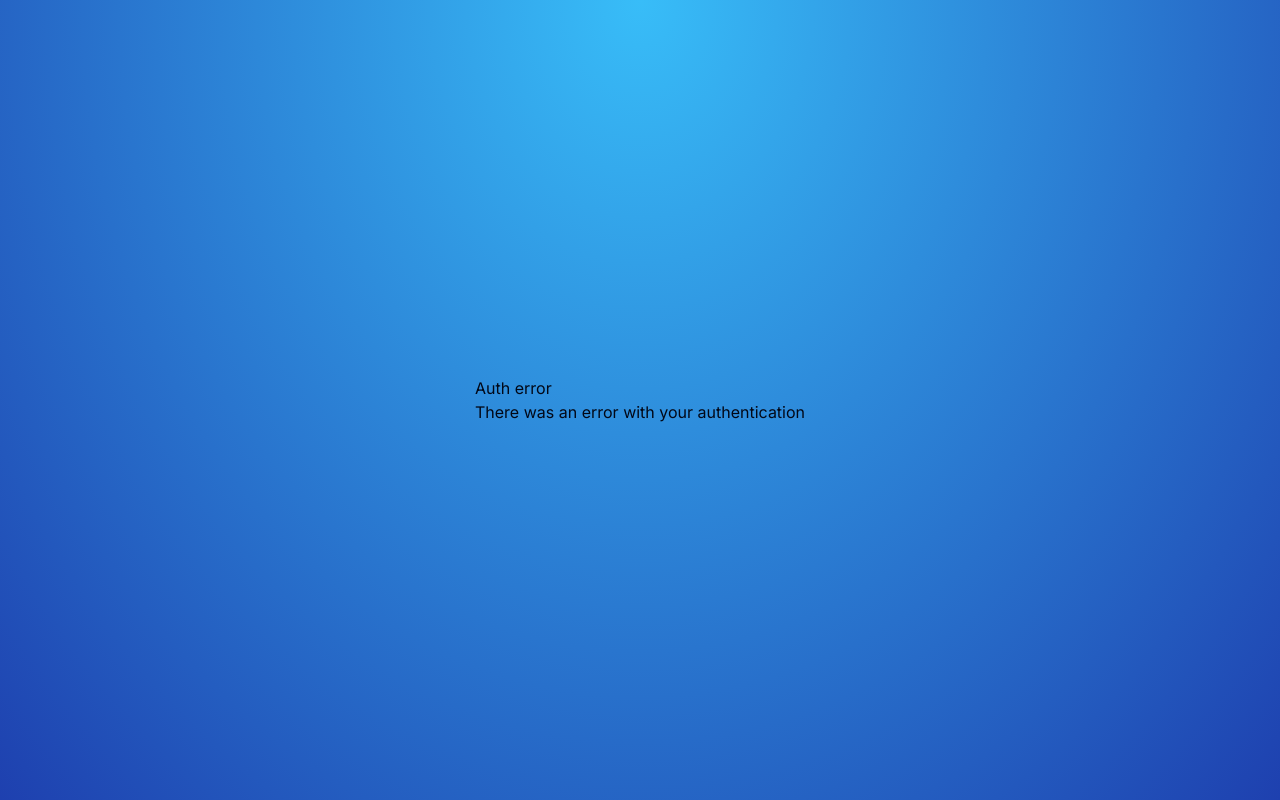
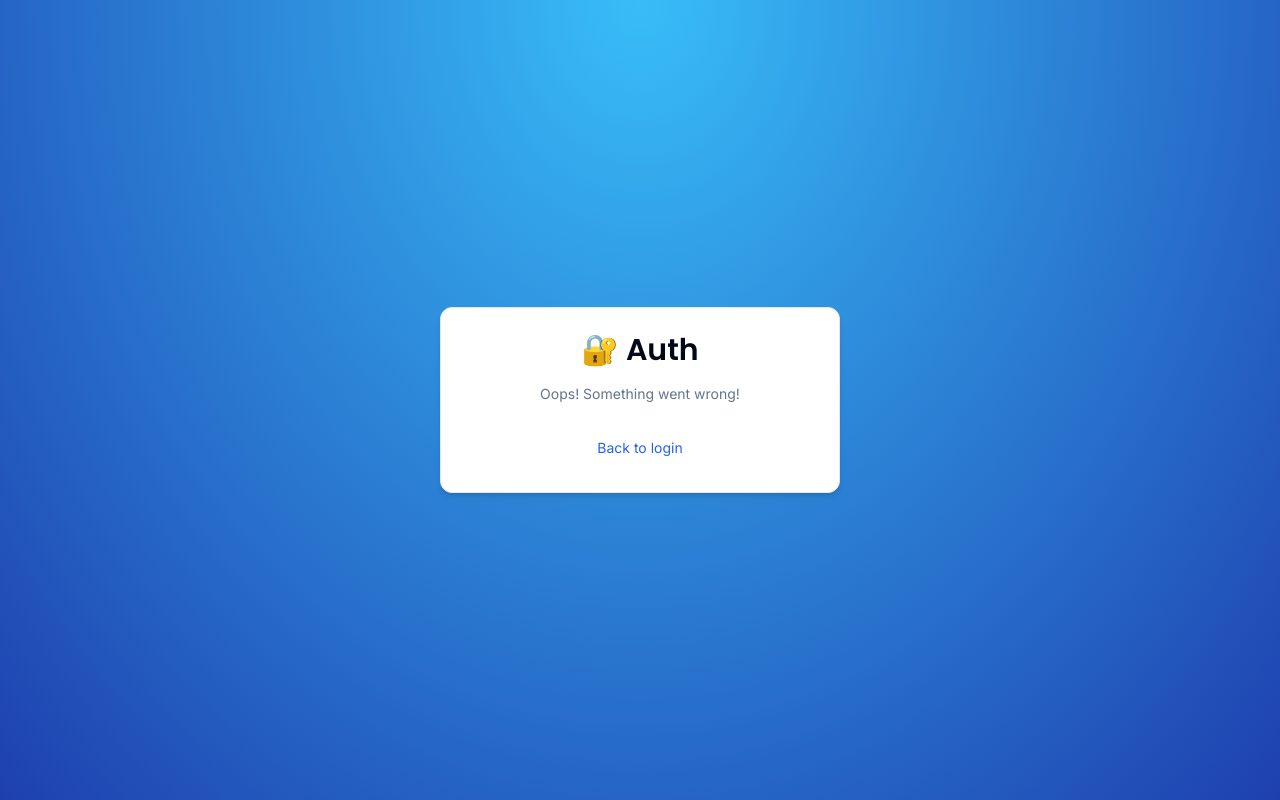
Before and after one commit to assilbekov/next-auth-course, a Next.js app: page /auth/error in a window 1280 px wide. Built offline with nearby package versions, Linux system fonts and the light colour scheme.

Commit message:
ErrorPage using ErrorCard

```diff
--- a/app/auth/error/page.tsx
+++ b/app/auth/error/page.tsx
@@ -1,10 +1,7 @@
-
+import { ErrorCard } from "@/components/auth/error-card";
 
 export default function ErrorPage() {
   return (
-    <div>
-      <h1>Auth error</h1>
-      <p>There was an error with your authentication</p>
-    </div>
+    <ErrorCard />
   )
 }
--- a/routes.ts
+++ b/routes.ts
@@ -16,7 +16,8 @@ export const publicRoutes = [
  */
 export const authRoutes = [
   "/auth/register",
-  "/auth/login"
+  "/auth/login",
+  "/auth/error",
 ]
 
 /**
```
